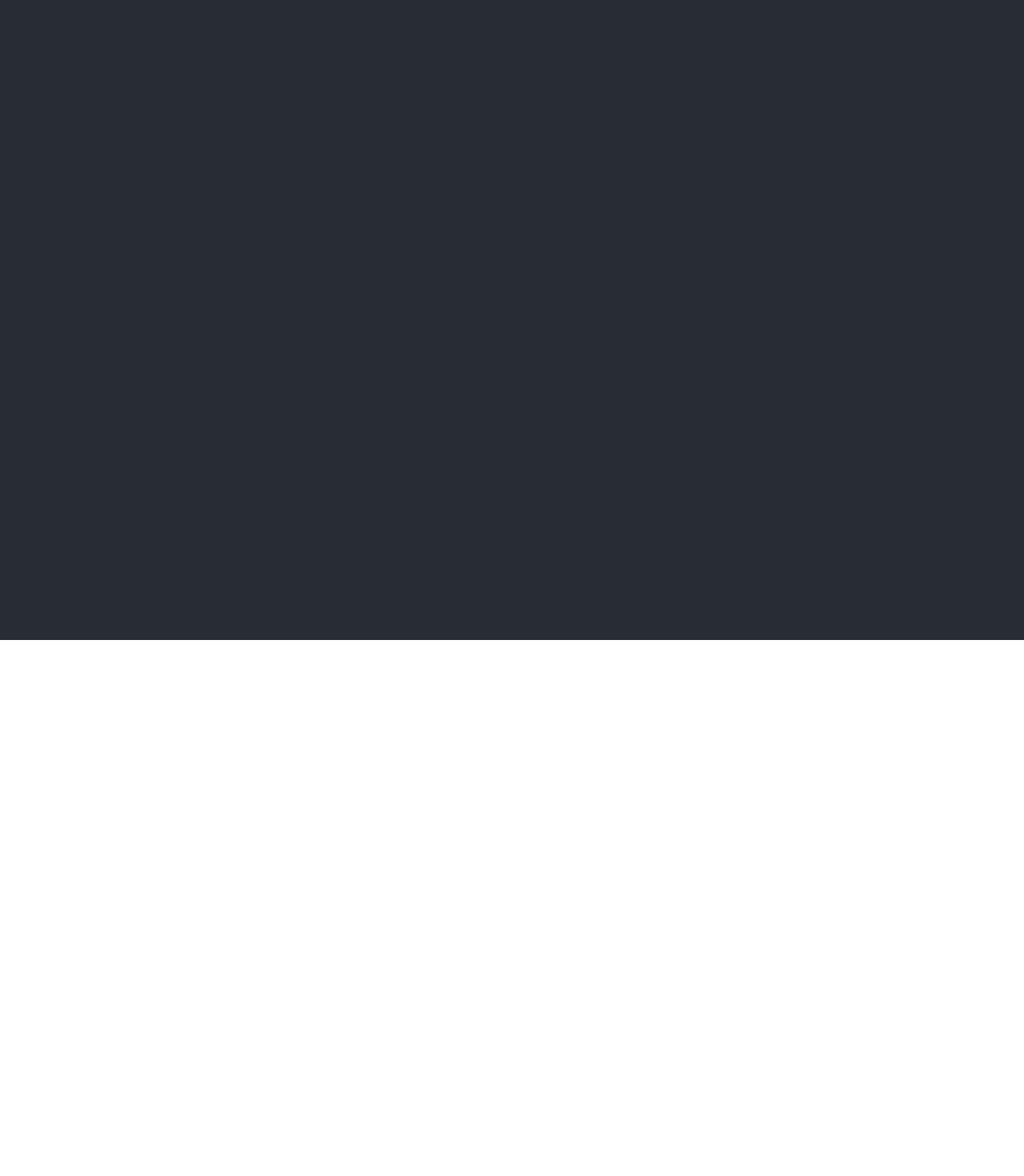
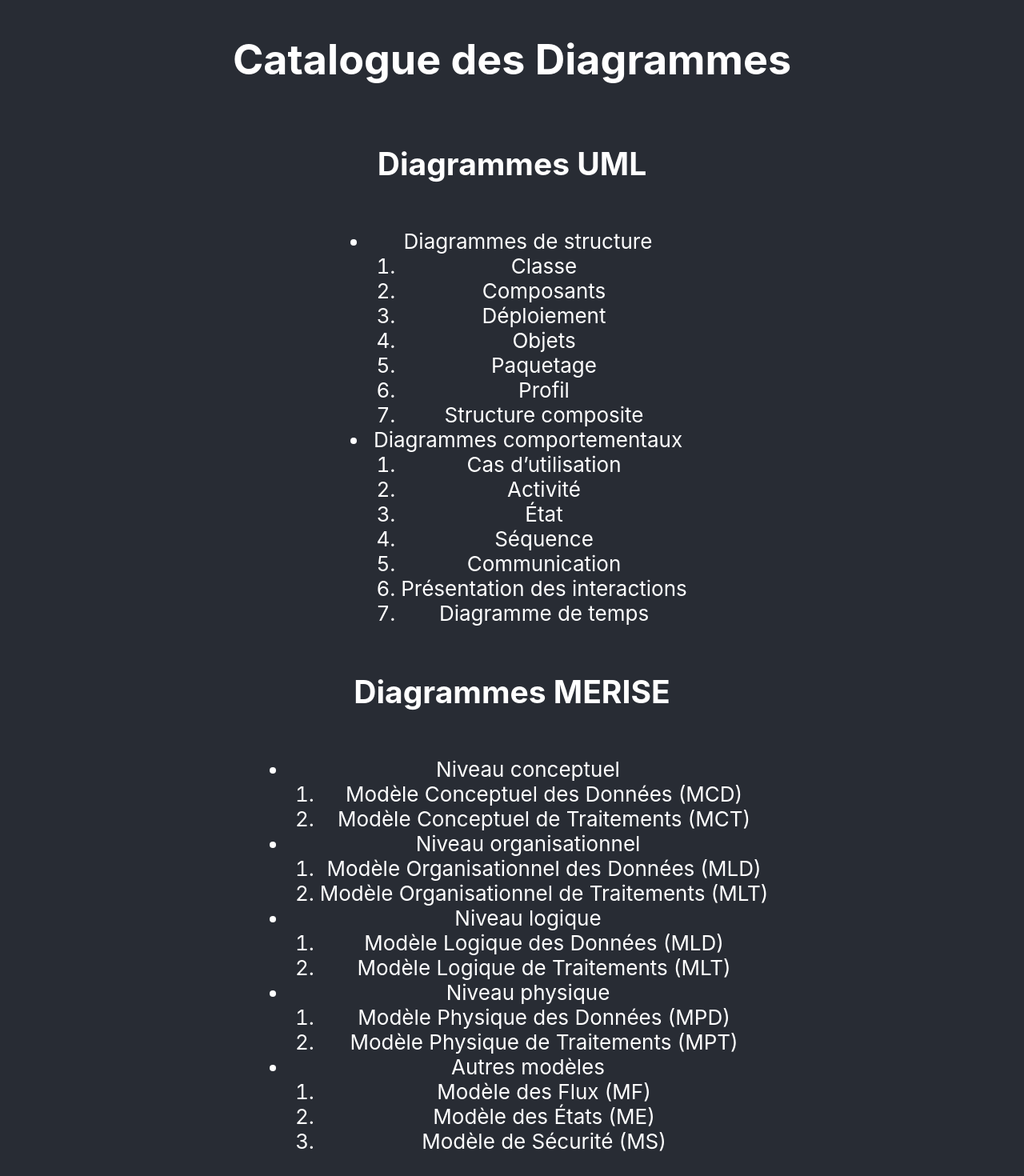
Before and after one commit to 2023-cda-alt-devops-p3/catalog-nt, a React (Create React App) app: page / in a window 1280 px wide. Shown: the top 1470 px of the page at 80% size. Before the commit the page ends 800 px from the top, so only its background shows below. Built offline with nearby package versions, Linux system fonts and the light colour scheme.

Commit message:
feat: :rocket: global html structure + readme updated

```diff
--- a/src/App.js
+++ b/src/App.js
@@ -2,7 +2,62 @@ function App() {
   return (
     <div className="App">
       <header className="App-header">
+        <h1>Catalogue des Diagrammes</h1>
       </header>
+      <body>
+        <h2>Diagrammes UML</h2>
+        <ul>
+          <li>Diagrammes de structure</li>
+          <ol>
+            <li>Classe</li>
+            <li>Composants</li>
+            <li>Déploiement</li>
+            <li>Objets</li>
+            <li>Paquetage</li>
+            <li>Profil</li>
+            <li>Structure composite</li>
+          </ol>
+          <li>Diagrammes comportementaux</li>
+          <ol>
+            <li>Cas d’utilisation</li>
+            <li>Activité</li>
+            <li>État</li>
+            <li>Séquence</li>
+            <li>Communication</li>
+            <li>Présentation des interactions</li>
+            <li>Diagramme de temps</li>
+          </ol>
+        </ul>
+        <h2>Diagrammes MERISE</h2>
+        <ul>
+          <li>Niveau conceptuel</li>
+          <ol>
+            <li>Modèle Conceptuel des Données (MCD)</li>
+            <li>Modèle Conceptuel de Traitements (MCT)</li>
+          </ol>
+          <li>Niveau organisationnel</li>
+          <ol>
+            <li>Modèle Organisationnel des Données (MLD)</li>
+            <li>Modèle Organisationnel de Traitements (MLT)</li>
+          </ol>
+          <li>Niveau logique</li>
+          <ol>
+            <li>Modèle Logique des Données (MLD)</li>
+            <li>Modèle Logique de Traitements (MLT)</li>
+          </ol>
+          <li>Niveau physique</li>
+          <ol>
+            <li>Modèle Physique des Données (MPD)</li>
+            <li>Modèle Physique de Traitements (MPT)</li>
+          </ol>
+          <li>Autres modèles</li>
+          <ol>
+            <li>Modèle des Flux (MF)</li>
+            <li>Modèle des États (ME)</li>
+            <li>Modèle de Sécurité (MS)</li>
+          </ol>
+        </ul>
+      </body>
     </div>
   );
 }
--- a/src/index.css
+++ b/src/index.css
@@ -1,10 +1,16 @@
 body {
-  margin: 0;
   font-family: -apple-system, BlinkMacSystemFont, 'Segoe UI', 'Roboto', 'Oxygen',
     'Ubuntu', 'Cantarell', 'Fira Sans', 'Droid Sans', 'Helvetica Neue',
     sans-serif;
   -webkit-font-smoothing: antialiased;
   -moz-osx-font-smoothing: grayscale;
+  background-color: #282c34;
+  min-height: 90vh;
+  display: flex;
+  flex-direction: column;
+  align-items: center;
+  font-size: calc(10px + 2vmin);
+  color: white;
 }
 
 code {
@@ -18,7 +24,7 @@ code {
 
 .App-header {
   background-color: #282c34;
-  min-height: 100vh;
+  min-height: 10vh;
   display: flex;
   flex-direction: column;
   align-items: center;
```
Also changed, not shown: 1 other file (tests, documents, lock files or other folders).
